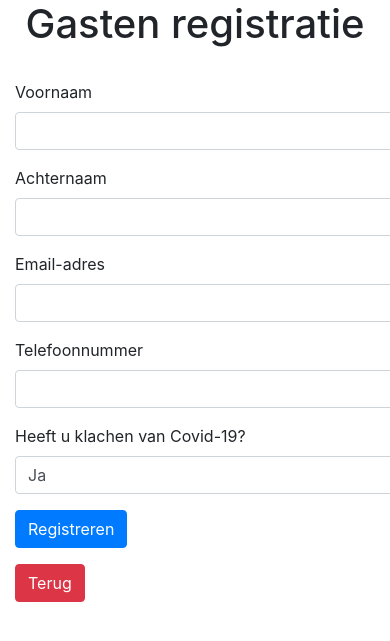
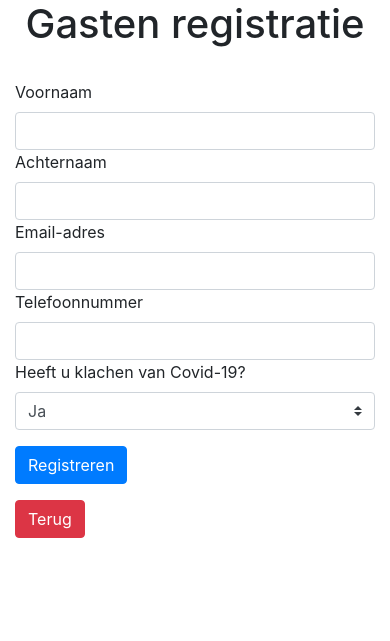
Before and after one commit to DutchOffensive/project9, a PHP site: page /gasten.php in a window 390 px wide; the page is wider, and only the part inside the window is pictured. Shown: the top 641 px of that part. Run offline with PHP 8.4, Linux system fonts and the light colour scheme.

Commit message:
responsive

```diff
--- a/gasten.php
+++ b/gasten.php
@@ -17,24 +17,24 @@ if($_SERVER["REQUEST_METHOD"] == "POST"){
     <body>
 
         <h1>Gasten registratie</h1><br>
-        <div class="container">
+        <div class="container-lg container-sm">
           <form action="<?php echo htmlspecialchars($_SERVER["PHP_SELF"]); ?>" method="post">
             <div class="form-row">
-              <div class="col-md-6 mb-3">
+              <div class="col-lg-6 col-sm-6">
                 <label for="validationDefault01">Voornaam</label>
                 <input type="text" class="form-control" id="validationDefault01" name="firstname" required>
               </div>
-              <div class="col-md-6 mb-3">
+              <div class="col-lg-6 col-sm-6">
                 <label for="validationDefault02">Achternaam</label>
                 <input type="text" class="form-control" id="validationDefault02" name="lastname" required>
               </div>
             </div>
             <div class="form-row">
-              <div class="col-md-6 mb-3">
+              <div class="col-lg-6 col-sm-6">
                 <label for="validationDefault03">Email-adres</label>
                 <input type="email" class="form-control" id="validationDefault03" name="emailaddress" required>
               </div>
-              <div class="col-md-6 mb-3">
+              <div class="col-lg-6 col-sm-6">
                 <label for="validationDefault03">Telefoonnummer</label>
                 <input type="number" class="form-control" id="validationDefault04" name="phone" required>
               </div>
--- a/index.php
+++ b/index.php
@@ -4,10 +4,8 @@
         <link rel="stylesheet" href="style.css">
     </head>
     <body>
-
+    <div class="text-center container-lg container-sm">
         <h1>ROC Rivor</h1><br>
-
-        <div class="text-center">
             <a class="gast" href="gasten.php"><button style="height: 500px; width: 500px; font-size: 50px;" class="btn btn-primary col-lg-4">Gast Registreren</button></a>
             <a class="login" href="login.php"><button style="height: 500px; width: 500px; font-size: 50px;" class="btn btn-success col-lg-4">Admin login</button></a>
         </div>
```
